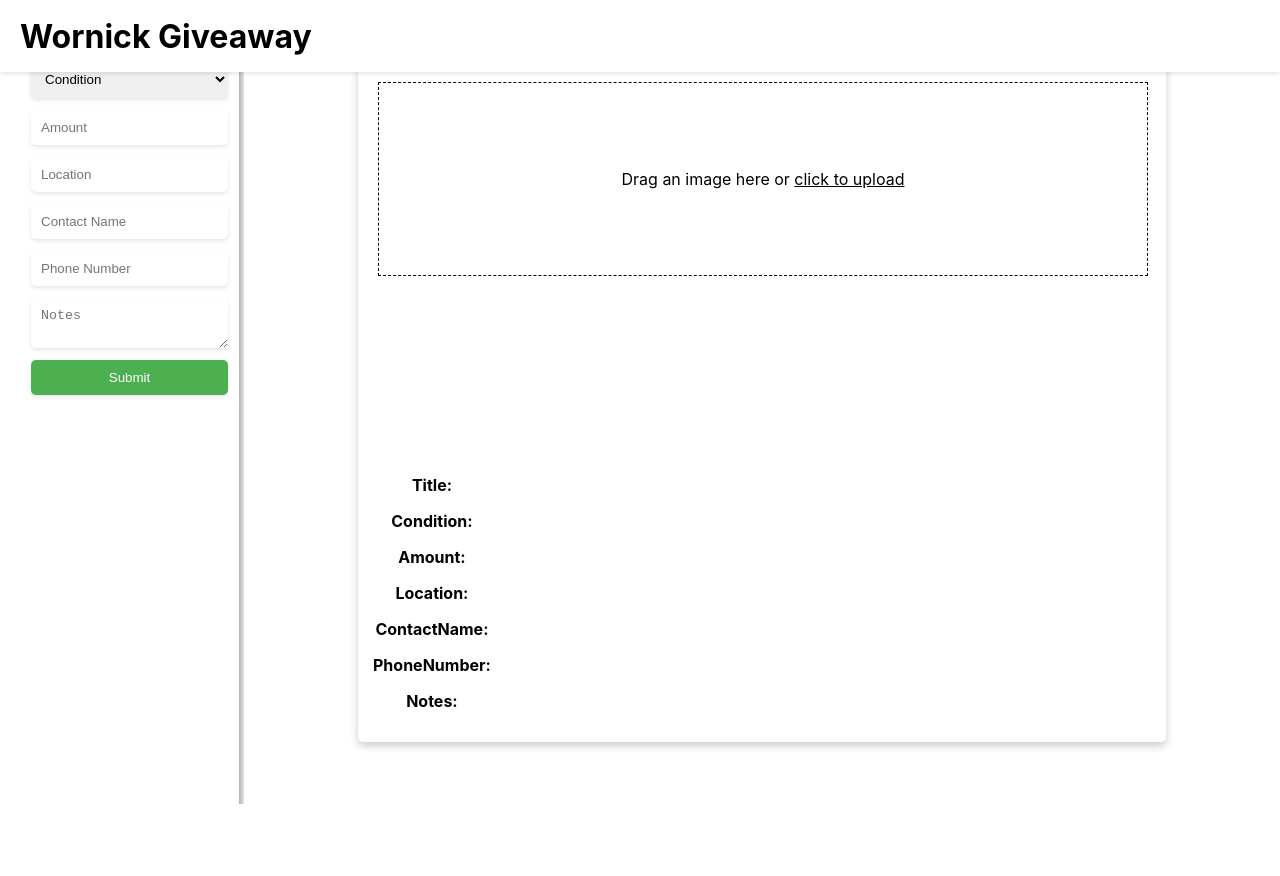
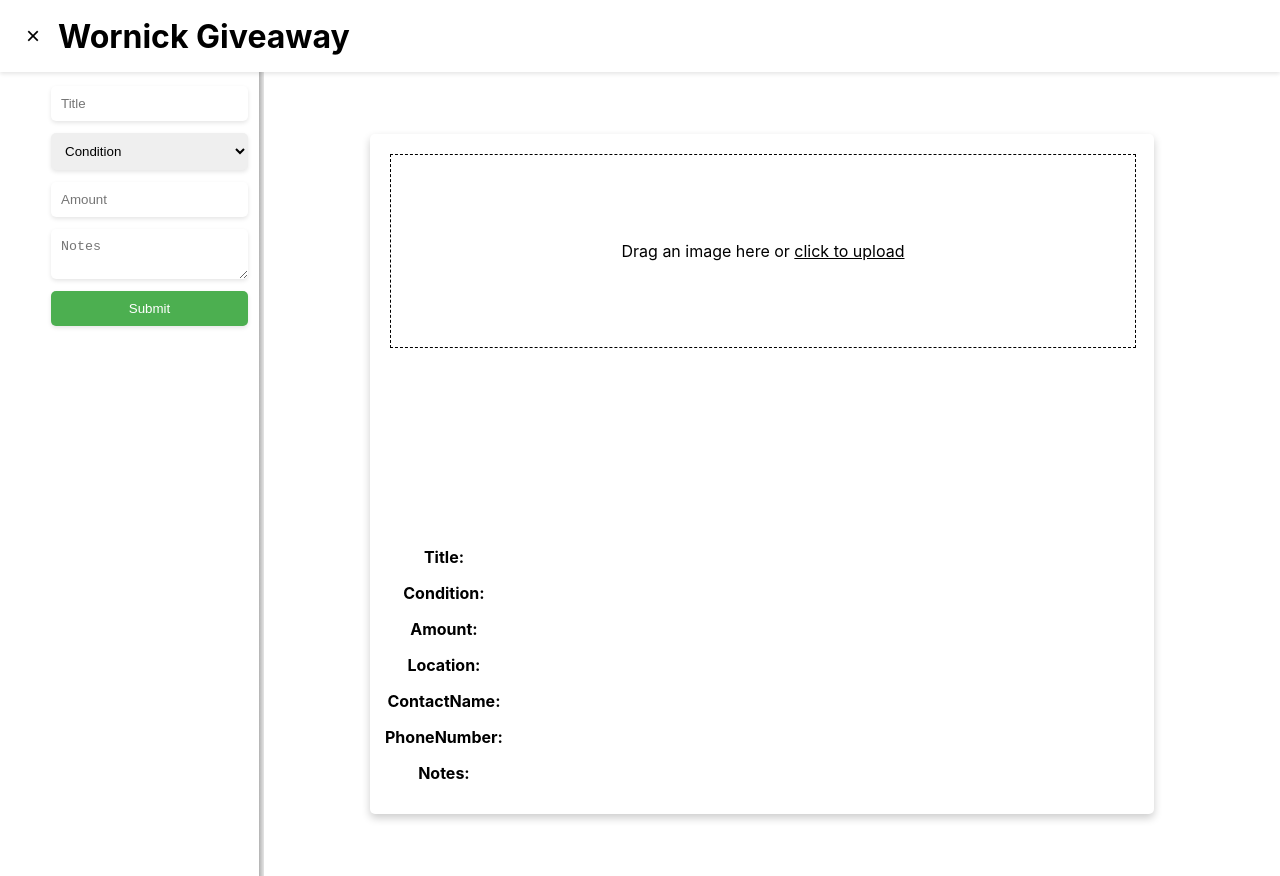
Before and after one commit to yogevhadad83/WornickGiveAway, a React (Create React App) app: page /add-item in a window 1280 px wide. Before the commit the page ends 804 px from the top, so only its background shows below. Built offline with nearby package versions, Linux system fonts and the light colour scheme; no server answers.

Commit message:
UI changes

```diff
--- a/src/App.css
+++ b/src/App.css
@@ -1,4 +1,3 @@
 .wornick-giveaway {
   text-align: center;
-  overflow: scroll;
 }
--- a/src/components/gallery/gallery.css
+++ b/src/components/gallery/gallery.css
@@ -6,5 +6,4 @@
   justify-content: flex-start; /* Align items to the left */
   gap: 20px; /* Add a gap between the items */
   padding: 20px;
-  overflow: scroll;
 }
--- a/src/components/header/header.css
+++ b/src/components/header/header.css
@@ -21,3 +21,11 @@
   gap: 10px; /* Adjust the gap between buttons as needed */
   margin-left: auto; /* Add this to align buttons to the right */
 }
+
+.close-button {
+  background: none;
+  border: none;
+  font-size: 24px;
+  cursor: pointer;
+  margin-right: 12px;
+}
--- a/src/components/header/header.js
+++ b/src/components/header/header.js
@@ -1,12 +1,23 @@
+import { useNavigate } from "react-router-dom";
 import { useUser } from "../../contexts/user";
 import "./header.css";
 import ProfileMenu from "./profileMenu/profileMenu";
 
-function Header({ children }) {
+function Header({ children, closable }) {
   const { user } = useUser();
+  const navigate = useNavigate();
+
+  const onClose = () => {
+    navigate("/");
+  };
 
   return (
     <div className="header">
+      {closable && (
+        <button className="close-button" onClick={onClose}>
+          ×
+        </button>
+      )}
       <h1>Wornick Giveaway</h1>
       <div className="header-buttons-container">{children}</div>
       {user ? <ProfileMenu /> : ""}
--- a/src/components/page/page.css
+++ b/src/components/page/page.css
@@ -6,5 +6,6 @@
 
 .page-body {
   flex: 1;
-  padding: 20px;
+  margin-top: 72px;
+  padding: 0 20px;
 }
--- a/src/components/page/page.js
+++ b/src/components/page/page.js
@@ -2,10 +2,10 @@
 import "./page.css"; // Import the CSS file
 import Header from "../header/header";
 
-const Page = ({ headerTools, children }) => {
+const Page = ({ closable, headerTools, children }) => {
   return (
     <div className="page-container">
-      <Header>{headerTools}</Header>
+      <Header closable={closable}>{headerTools}</Header>
       <main className="page-body">{children}</main>
     </div>
   );
--- a/src/dialogs/register/register.js
+++ b/src/dialogs/register/register.js
@@ -53,6 +53,7 @@
           password
         );
 
+        console.log("set document");
         await setDocument("users", fbUser.user.uid, {
           email,
           fullName,
--- a/src/pages/account/account.js
+++ b/src/pages/account/account.js
@@ -36,7 +36,7 @@
 
   const handleSubmit = async (e) => {
     e.preventDefault();
-    const isValid = validate(fullName, location, email, phoneNumber, setErrors);
+    const isValid = validate(fullName, location, phoneNumber, setErrors);
     if (isValid) {
       try {
         await setDocument("users", user.uid, {
@@ -54,7 +54,7 @@
   };
 
   return (
-    <Page>
+    <Page closable>
       <div className="account-page">
         <h1>Your Account</h1>
         <h2>{user?.email}</h2>
--- a/src/pages/addItem/addItem.js
+++ b/src/pages/addItem/addItem.js
@@ -3,7 +3,7 @@
 import ItemForm from "./itemForm/itemForm";
 import ItemPreview from "./itemPreview/itemPreview";
 import "./addItem.css";
-import Header from "../../components/header/header";
+import Page from "../../components/page/page";
 import { useUser } from "../../contexts/user";
 
 const AddItem = () => {
@@ -14,9 +14,9 @@
     title: "",
     condition: "",
     amount: "",
-    location: "",
-    contactName: "",
-    phoneNumber: "",
+    location: user?.location,
+    contactName: user?.fullName,
+    phoneNumber: user?.phoneNumber,
     notes: "",
   });
 
@@ -47,8 +47,7 @@
   };
 
   return (
-    <>
-      <Header user={user} />
+    <Page closable>
       <div className="add-item-page">
         <ItemForm
           handleInputChange={handleInputChange}
@@ -63,7 +62,7 @@
           handleDrop={handleDrop}
         />
       </div>
-    </>
+    </Page>
   );
 };
 
--- a/src/pages/addItem/itemForm/itemForm.js
+++ b/src/pages/addItem/itemForm/itemForm.js
@@ -24,24 +24,6 @@
         placeholder="Amount"
         onChange={handleInputChange}
       />
-      <input
-        type="text"
-        name="location"
-        placeholder="Location"
-        onChange={handleInputChange}
-      />
-      <input
-        type="text"
-        name="contactName"
-        placeholder="Contact Name"
-        onChange={handleInputChange}
-      />
-      <input
-        type="tel"
-        name="phoneNumber"
-        placeholder="Phone Number"
-        onChange={handleInputChange}
-      />
       <textarea
         name="notes"
         placeholder="Notes"
```
